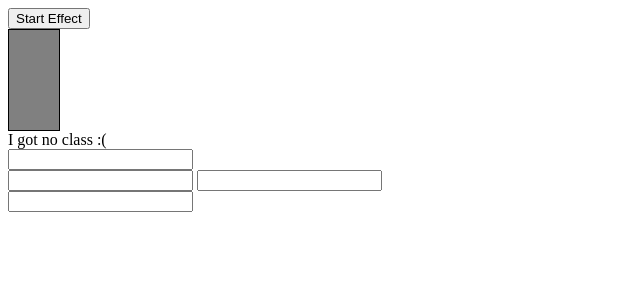
After one commit to inspira2015/vueTraning, a PHP site: page /Exercise_4.php in a window 1280 px wide. The commit adds this page. Shown: the top 300 px of the page, without its empty margins (0-640 px from the left). Run offline with PHP 8.4, Linux system fonts and the light colour scheme; some libraries are stand-ins or nearby versions.

Commit message:
Exercise 4 (1

```diff
--- /dev/null
+++ b/Exercise_4.php
@@ -0,0 +1,73 @@
+<script src="https://npmcdn.com/vue/dist/vue.js"></script>
+<style type="text/css">
+ #effect {
+  width: 100px;
+  height: 100px;
+  border: 1px solid black;
+}
+
+.highlight {
+  background-color: red;
+  width: 200px !important;
+}
+
+.shrink {
+  background-color: gray;
+  width: 50px !important;
+}
+</style>
+
+
+<div id="exercise">
+  <!-- 1) Start the Effect with the Button. The Effect should alternate the "highlight" or "shrink" class on each new setInterval tick (attach respective class to the div with id "effect" below) -->
+  <div>
+    <button @click="startEffect">Start Effect</button>
+    <div id="effect" v-bind:class="effectClasses"></div>
+  </div>
+  <!-- 2) Create a couple of CSS classes and attach them via the array syntax -->
+  <div>I got no class :(</div>
+  <!-- 3) Let the user enter a class (create some example classes) and attach it -->
+  <div>
+    <input type="text">
+    <div></div>
+  </div>
+  <!-- 4) Let the user enter a class and enter true/ false for another class (create some example classes) and attach the classes -->
+  <div>
+    <input type="text">
+    <input type="text">
+    <div></div>
+  </div>
+  <!-- 5) Repeat 3) but now with values for styles (instead of class names). Attach the respective styles.  -->
+  <div>
+    <input type="text">
+    <div></div>
+  </div>
+  <!-- 6) Create a simple progress bar with setInterval and style bindings. Start it by hitting the below button. -->
+  <div>
+  <!--  <button v-on:click="startProgress">Start Progress</button> -->
+    <div></div>
+  </div>
+</div>
+
+
+<script type="text/javascript">
+    new Vue({
+        el: '#exercise',
+        data: {
+            effectClasses: {
+                highlight: false,
+                shrink: true
+            },
+        },
+        methods: {
+            startEffect: function() {
+            var vm = this;
+                setInterval(function() {
+                    vm.effectClasses.highlight = !vm.effectClasses.highlight;
+                    vm.effectClasses.shrink = !vm.effectClasses.shrink;
+                }, 1000);
+            }
+        }
+    });
+
+</script>
--- a/index.php
+++ b/index.php
@@ -48,6 +48,9 @@
 		<li>
 			<a href="index_10.php">Styling Elements with Array Syntax</a>
 		</li>
+		<li>
+			<a href="Exercise_4.php">Exercise 4</a>
+		</li>
 	</ul>
 </body>
 </html>
```
